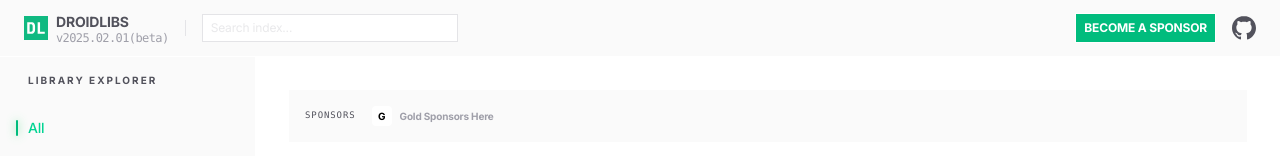
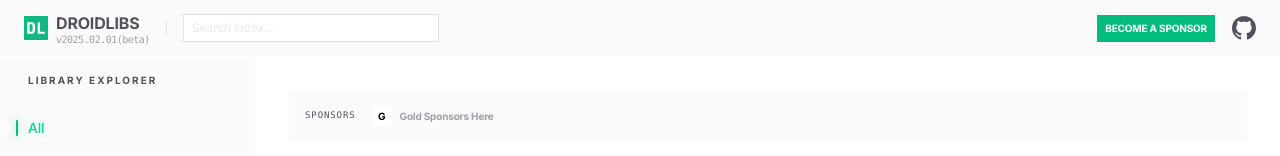
Before and after one commit to cinkhangin/droidlibs, a React (Vite) app: page / in a window 1280 px wide. Shown: the top 156 px of the page. Built offline with nearby package versions, Linux system fonts and the light colour scheme.

Commit message:
improve header #2

```diff
--- a/components/Header.tsx
+++ b/components/Header.tsx
@@ -14,9 +14,9 @@ const Header: React.FC<HeaderProps> = ({searchQuery, onSearch, onClickSponsor})
                     <div className="flex items-center gap-2">
                         <img className="w-6 h-6 " src="/favicon.svg" alt="logo"></img>
                         <div className="flex flex-col">
-                            <h1 className="text-sm font-bold text-zinc-600 uppercase mono">droidlibs</h1>
+                            <h1 className="text-s font-bold text-zinc-600 uppercase mono">droidlibs</h1>
                             <span
-                                className="text-xs text-zinc-400 font-mono tracking-tighter leading-none">v2025.02.01(beta)</span>
+                                className="text-[10px] text-zinc-400 font-mono tracking-tighter leading-none">v2025.02.01(beta)</span>
                         </div>
                     </div>
 
@@ -36,7 +36,7 @@ const Header: React.FC<HeaderProps> = ({searchQuery, onSearch, onClickSponsor})
                 <div className="flex items-center gap-4">
                     <button
                         onClick={() => onClickSponsor()}
-                        className="text-xs font-bold text-white bg-emerald-500 border border-white px-2 py-1.5 hover:bg-emerald-400  uppercase mono"
+                        className="text-[10px] font-bold text-white bg-emerald-500 border border-white px-2 py-1.5 hover:bg-emerald-400  uppercase mono"
                     >
                         Become a Sponsor
                     </button>
```
